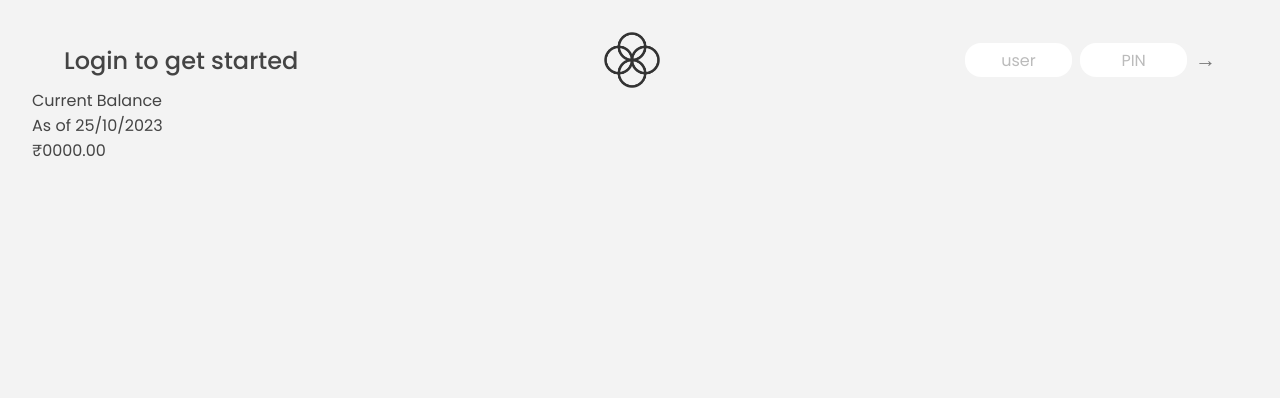
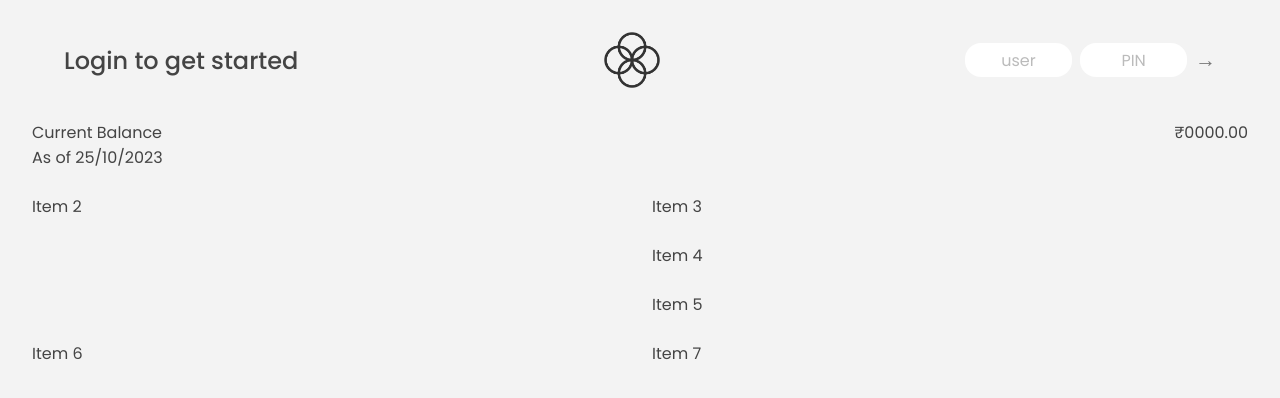
Before and after one commit to susovan777/Mini-Bank-App, a plain HTML site: page index.html in a window 1280 px wide. Drawn offline with Linux system fonts and the light colour scheme.

Commit message:
Added grid layout for dashboard

```diff
--- a/index.html
+++ b/index.html
@@ -27,7 +27,7 @@
     <!-- MAIN app -->
     <main class="app">
         <!-- BALANCE section-->
-        <div class="balance">
+        <div class="item1 balance">
             <!-- left section -->
             <div>
                 <p class="balance_label">Current Balance</p>
@@ -37,7 +37,14 @@
             <p class="balance_value">₹0000.00</p>
         </div>
 
+        <!-- TRANSACTIONS -->
+        <div class="item2 transactions">Item 2</div>
 
+        <div class="item3 operations">Item 3</div>
+        <div class="item4 operations">Item 4</div>
+        <div class="item5 operations">Item 5</div>
+        <div class="item6 summary">Item 6</div>
+        <div class="item7 logout-timer">Item 7</div>
     </main>
 </body>
 
--- a/style.css
+++ b/style.css
@@ -66,3 +66,23 @@ nav {
 .login-btn:hover {
     color: inherit;
 }
+
+/* -------------------------------------------- */
+.app {
+    margin: 2rem 0;
+    display: grid;
+    grid-template-columns: auto auto;
+    gap: 1.5rem;
+}
+
+.balance {
+    display: flex;
+    justify-content: space-between;
+    grid-column-start: 1;
+    grid-column-end: 3;
+}
+
+.transactions {
+    grid-row-start: 2;
+    grid-row-end: 5;
+}
```
